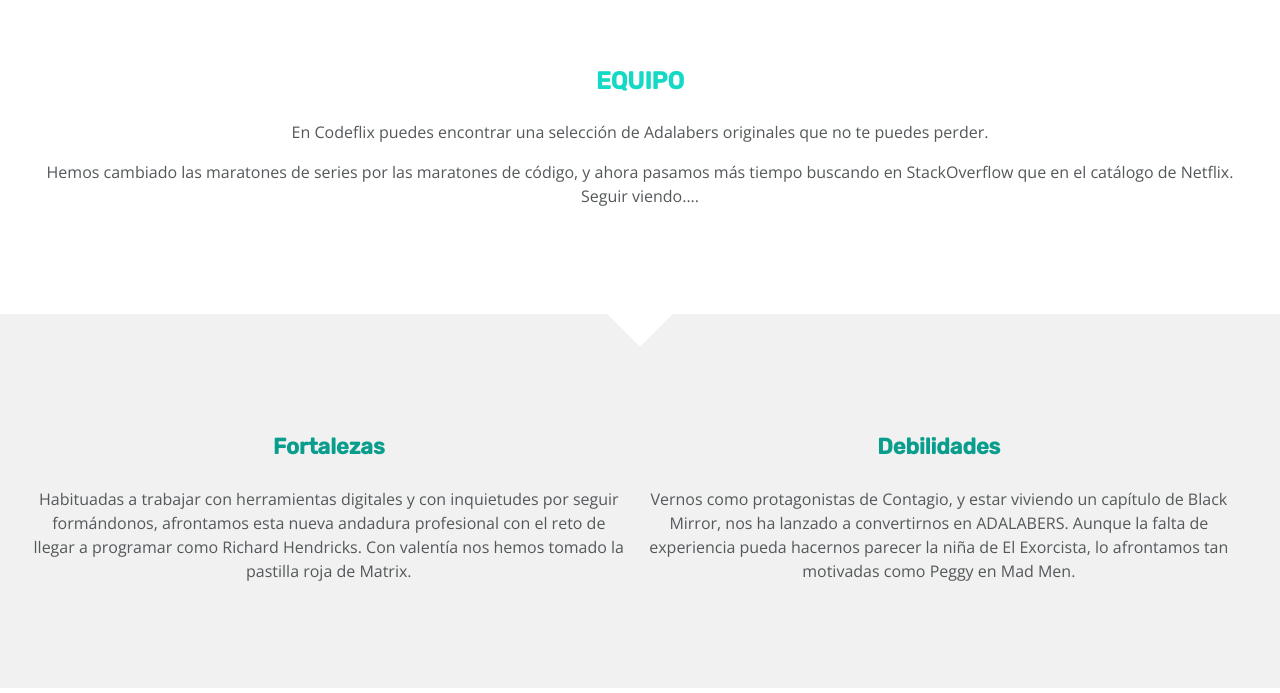
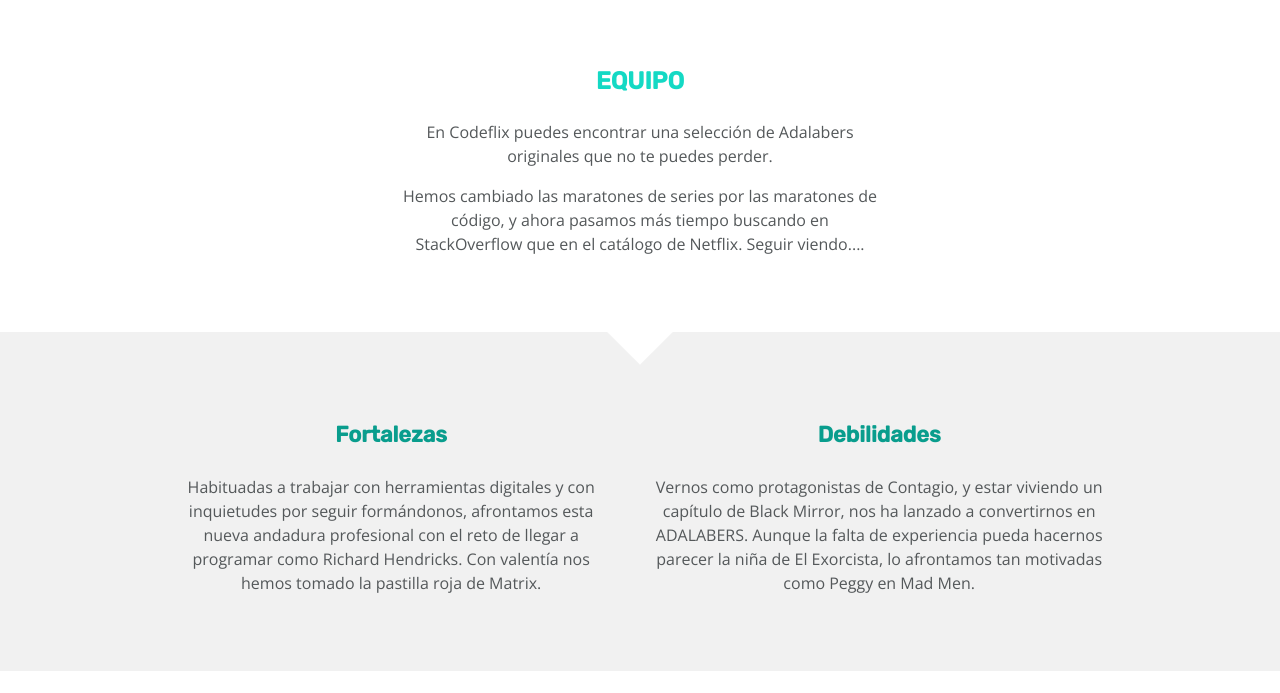
Before and after one commit to anaguerraabaroa/codeflix, a plain HTML site: page index.html in a window 1280 px wide. Shown: the part 587-1280 px from the top of the page. Drawn offline with nearby package versions, Linux system fonts and the light colour scheme.

Commit message:
add improvements about

```diff
--- a/styles/main.css
+++ b/styles/main.css
@@ -142,34 +142,26 @@
 /************* EQUIPO STYLES  *************/
 
 .about {
-  /* margin: 0 15px; */
-  /* background-color: white; */
   text-align: center;
+  margin-bottom: 35px;
 }
 .about-title {
-  text-align: center;
-  /* margin-top: 30px; */
-  margin-bottom: 15px;
   font-size: 24px;
   font-family: "rubik";
   line-height: 45px;
   color: #14d9c4;
   text-transform: uppercase;
 }
-
 .about-text {
-  text-align: center;
   font-family: "open sans";
   font-size: 16px;
   line-height: 24px;
   color: #54585a;
-  margin-bottom: 30px;
 }
 
 /* FORTALEZAS Y DEBILIDADES STYLES */
 
 .strengths-weaknesses-container {
-  /* margin: 0; */
   background-color: rgb(184, 184, 185, 0.2);
   text-align: center;
 }
@@ -182,10 +174,7 @@
 }
 
 .strengths-weaknesses {
-  display: flex;
-  flex-direction: column;
-  align-items: center;
-  /* margin: 0 15px; */
+  padding-bottom: 35px;
 }
 
 .strengths-weaknesses-title {
@@ -193,20 +182,15 @@
   font-size: 22px;
   line-height: 45px;
   color: #099d8d;
-  margin-top: 30px;
+  margin-top: 0px;
 }
 
 .strengths-weaknesses-text {
-  /* align-items: center; */
   text-align: center;
   font-family: "open sans";
   font-size: 16px;
   line-height: 24px;
   color: #54585a;
-}
-
-.strengths-weaknesses-text {
-  margin-bottom: 45px;
 }
 
 /************** ADALABERS section styles ***************/
@@ -400,14 +384,18 @@
 
   /* ABOUT media */
 
-  .about-text {
-    padding-bottom: 60px;
+  .about {
+    margin-bottom: 50px;
   }
 
   .strengths-weaknesses {
     display: flex;
     flex-direction: row;
+    justify-content: space-evenly;
     padding-bottom: 60px;
+  }
+  .strengths-weaknesses-text {
+    padding: 0 25px;
   }
 
   /* ADALABERS media */
@@ -526,16 +514,13 @@
 
   /* ABOUT media */
 
-  .about {
-    /* max-width: 50%; */
-  }
-
   .about-text {
-    padding-bottom: 60px;
+    padding-bottom: 10px;
+    margin: 0 30%;
   }
 
   .strengths-weaknesses {
-    padding-bottom: 60px;
+    padding: 0 10% 60px 10%;
   }
 
   /* ADALABERS media */
```
